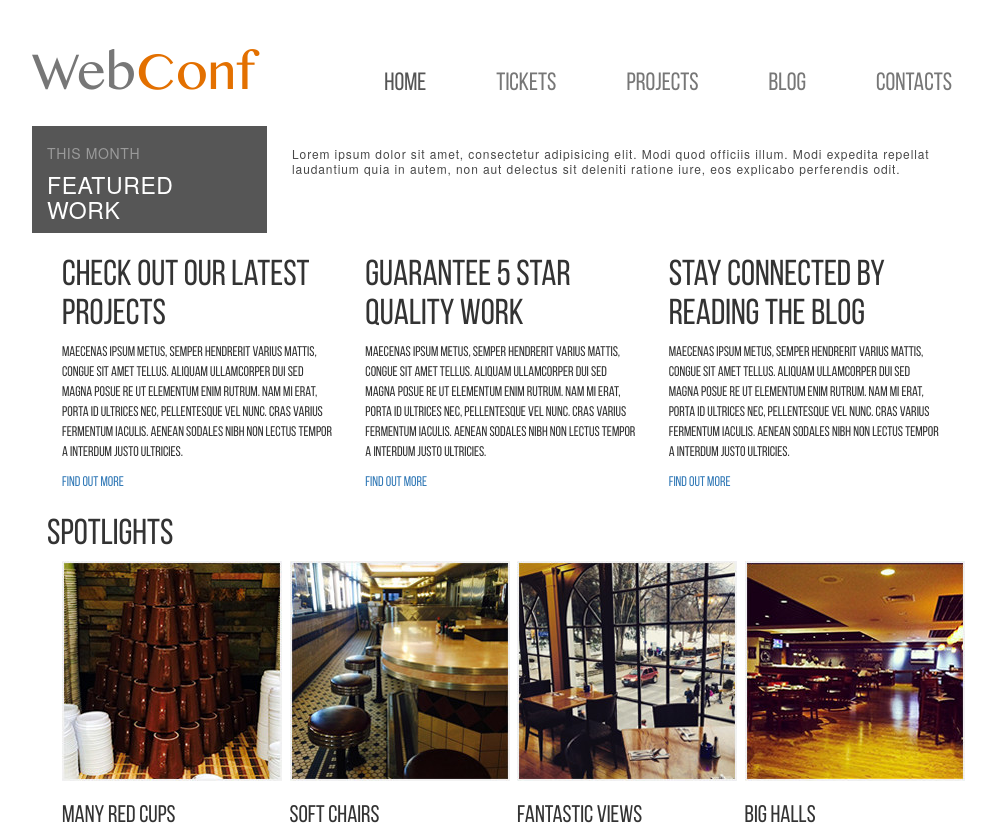
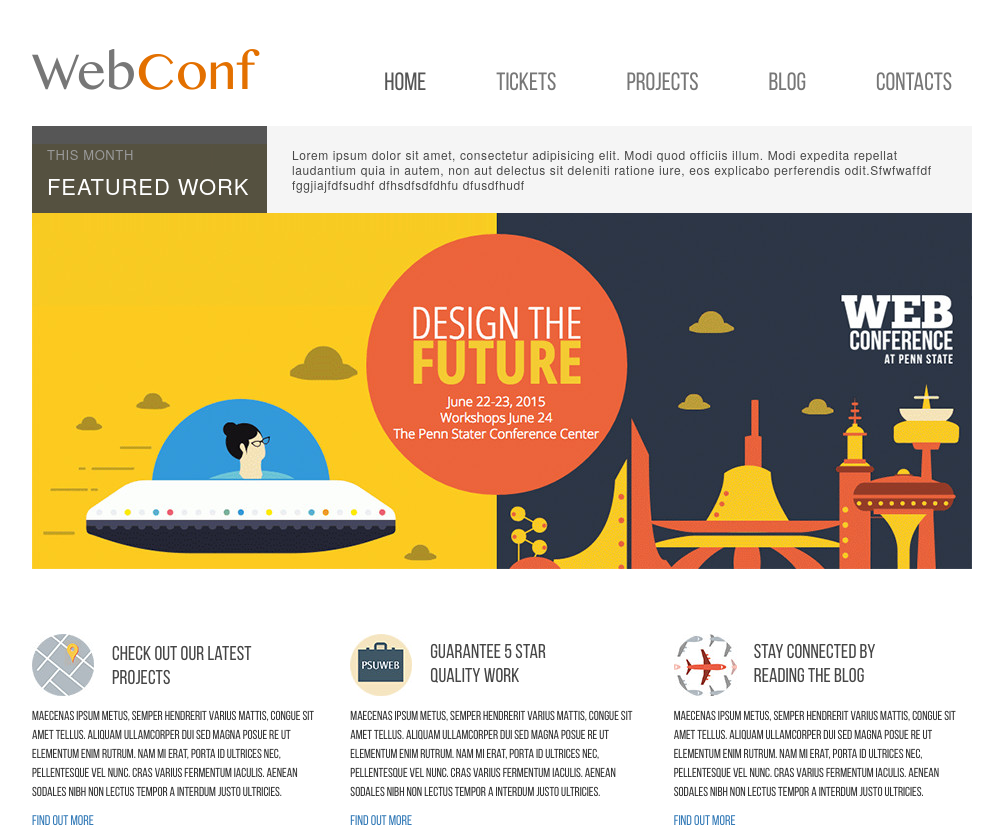
Before and after one commit to barikedoo/webconf, a plain HTML site: page index.html in a window 1280 px wide. Shown: the top 834 px of the page, without its empty margins (138-1141 px from the left). Drawn offline with nearby package versions, Linux system fonts and the light colour scheme.

Commit message:
CSS articles done

```diff
--- a/css/style.less
+++ b/css/style.less
@@ -44,6 +44,8 @@
 }
 
 @black:#474747;
+
+@black41: #414141;
 
 
 
@@ -102,10 +104,12 @@
 
 // FEATURED-WORK
 
-#fetured-work {
+#featured-work {
 
     margin: 0;
     padding: 0;
+    background: url(../img/main_slide.jpg) 0 37px no-repeat;
+    min-height: 462px;
 
     #featured-work-image img {
         width: 100%;
@@ -113,7 +117,7 @@
 
     #this-month {
         width: 100%;
-        min-height: 80px;
+        min-height: 86px;
         margin-top: 19px;
 
         #this-month-header {
@@ -124,20 +128,21 @@
                 font-family: 'HelveticaNeue';
                 color:  #ffffff;
                 text-transform: uppercase;
-                font-size: 23px;
+                font-size: 22px;
                 font-weight: 500;
-                letter-spacing: 0.6px;
+                letter-spacing: 0.9px;
                 margin-top: 9px;
+                margin-bottom: 15px;
 
             }
 
             p {
                 font-family: 'HelveticaNeue';
                 color:  #9a9a9a;
-                font-size: 14px;
+                font-size: 13px;
                 font-weight: 500;
                 text-transform: uppercase;
-                padding-top: 17px;
+                padding-top: 20px;
                 letter-spacing: 0.6px;
                 margin-bottom: 0;
 
@@ -145,6 +150,10 @@
         }
 
         #this-month-info {
+
+            background: #f5f5f5;
+            margin-bottom: 30px;
+
                 p {
                 font-family: 'HelveticaNeue';
                 color:  @black;
@@ -152,8 +161,9 @@
                 font-weight: 500;
                 line-height: 15px;
                 text-align: left;
-            margin: 20px 10px;
-            letter-spacing: 0.9px;
+                margin: 21px 10px;
+                letter-spacing: 0.6px;
+
         }
         }
 
@@ -164,3 +174,53 @@
 
 
 }
+
+// ARTICLES
+
+#articles {
+
+    margin: 45px 0 0 0;
+    padding: 0;
+
+        h1 {
+            color:  #464646;
+            font-size: 20px;
+            font-weight: 400;
+            line-height: 24px;
+            letter-spacing: 0.1px;
+            min-height: 62px;
+        }
+
+        & article:nth-child(1) {
+
+            padding-left: 0;
+
+                h1 {
+                padding: 7px 33px 0px 80px;
+                background: url(../img/icon-map.jpg) 0 0 no-repeat;
+                }
+            }
+
+        & article:nth-child(2) {
+
+            padding-left: 5px;
+
+                h1 {
+                    padding: 5px 70px 0 80px;
+                    background: url(../img/icon-5stars.jpg) 0 0 no-repeat;
+                }
+            }
+
+
+        & article:nth-child(3) h1 {
+            padding: 5px 60px 0 80px;
+            background: url(../img/icon-blog.jpg) 0 0 no-repeat;
+        }
+
+        p {
+            font-size: 13px;
+            line-height: 19px;
+        }
+
+
+}
--- a/index.html
+++ b/index.html
@@ -52,7 +52,7 @@
           </header>
 
           <!--FEATURED WORK-->
-          <section id="fetured-work" class="col-md-12">
+          <section id="featured-work" class="col-md-12">
 
               <div class="div" id="this-month">
 
@@ -65,7 +65,7 @@
                   <div id="this-month-info" class="col-md-9">
                     <p>Lorem ipsum dolor sit amet, consectetur adipisicing elit. Modi quod officiis illum.
                       Modi expedita repellat laudantium quia in autem, non aut delectus sit deleniti
-                      ratione iure, eos explicabo perferendis odit.</p>
+                      ratione iure, eos explicabo perferendis odit.Sfwfwaffdf fggjiajfdfsudhf dfhsdfsdfdhfu  dfusdfhudf</p>
                   </div>
 
                 </div>
```
Also changed, not shown: css/style.css. Lines whose indentation alone changed are shown as unchanged.
